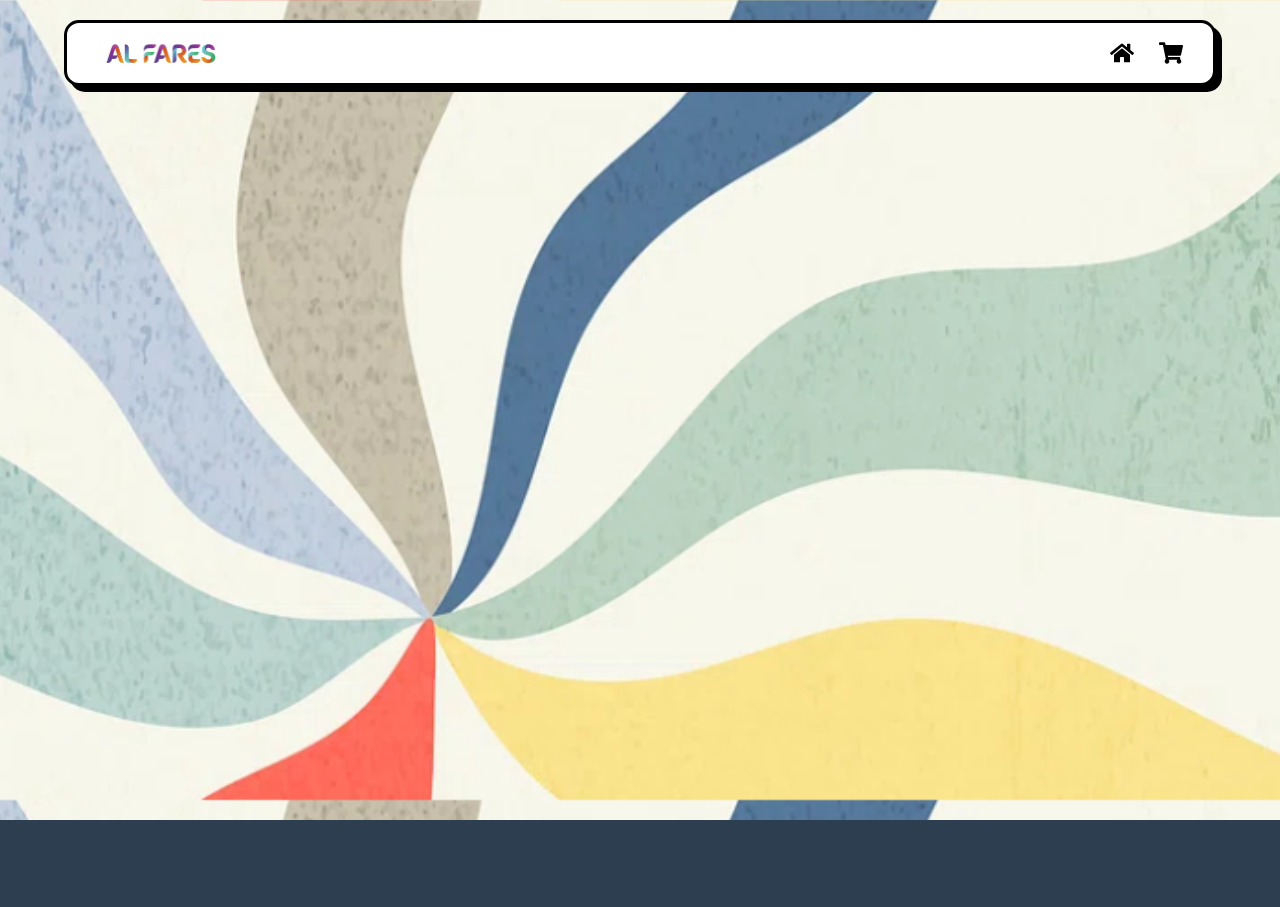
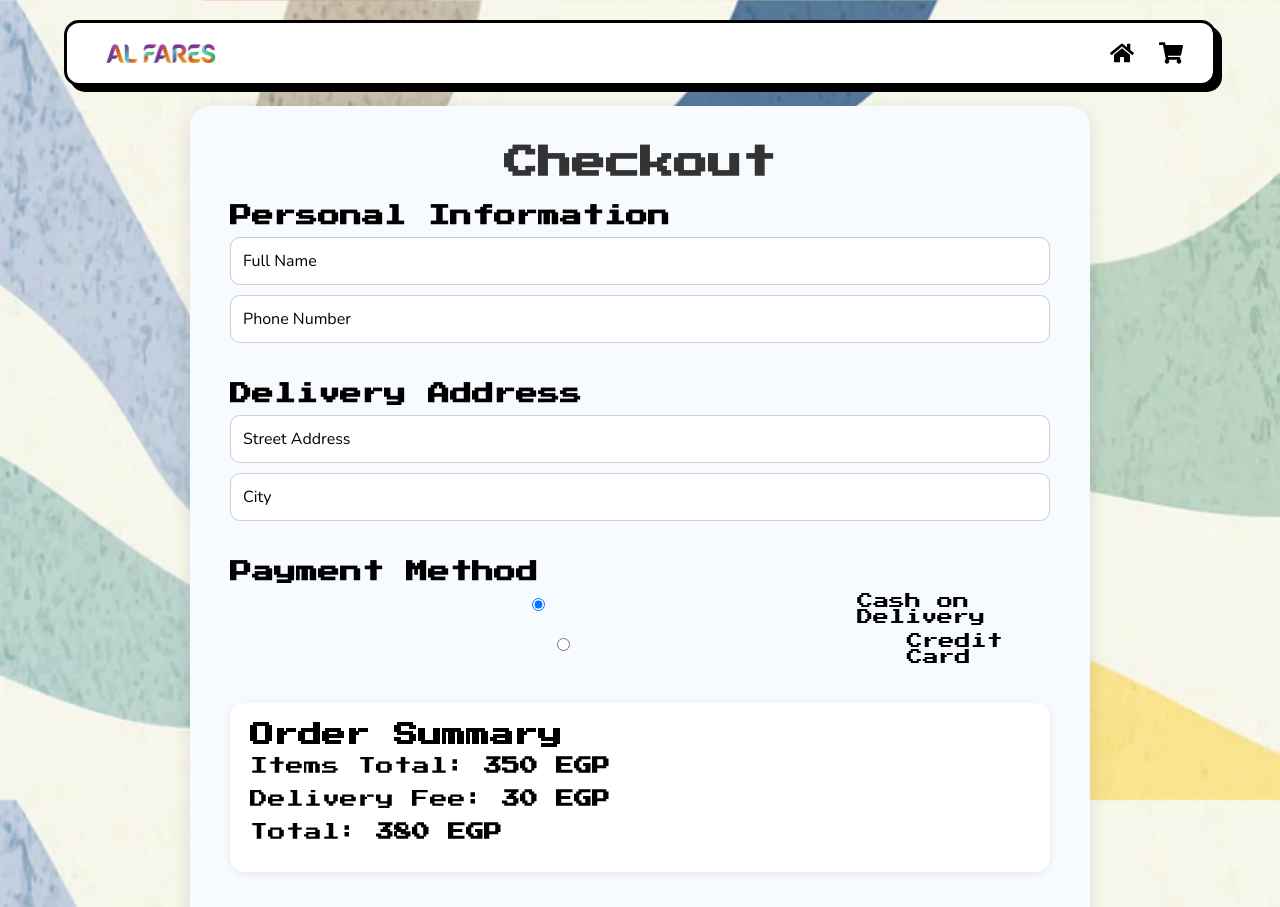
Before and after one commit to nour-ayman/AL_FARES, a React (Create React App) app in the folder web/: page /checkout in a window 1280 px wide. Before the commit this address had no page. Shown: the top 907 px of the page. Before the commit the page ends 820 px from the top, so only its background shows below. Built offline with nearby package versions, Linux system fonts and the light colour scheme; the HTML template or start-up script is replaced by a standard one.

Commit message:
Added checkout navigation and updated CartPage

```diff
--- a/web/src/App.js
+++ b/web/src/App.js
@@ -19,6 +19,9 @@ import ToolsPage from './features/products/tools/ToolsPage';
 
 // Cart Page from your friend's work
 import CartPage from './features/cart/component/CartPage';
+
+// 🔥 Added: Import Checkout Page
+import CheckoutPage from './features/cart/component/CheckoutPage';
 
 function App() {
   return (
@@ -49,6 +52,10 @@ function App() {
 
           {/* Cart Page */}
           <Route path="/cart" element={<CartPage />} />
+
+          {/* 🔥 Checkout Page */}
+          <Route path="/checkout" element={<CheckoutPage />} />
+
         </Routes>
       </Router>
     </CartProvider>
--- a/web/src/features/cart/component/CartPage.js
+++ b/web/src/features/cart/component/CartPage.js
@@ -2,9 +2,11 @@ import React from "react";
 // Correct Import Path: Go up 1 level (..) to 'cart', then into 'hooks'
 import { useCart } from "../hooks/useCart";
 import "./cartpage.css";
+import { useNavigate } from "react-router-dom"; // Added navigate
 
 const CartPage = () => {
   const { cartItems, removeFromCart, totalPrice } = useCart();
+  const navigate = useNavigate(); // Navigation function
 
   return (
     <div className="cart-container">
@@ -44,11 +46,18 @@ const CartPage = () => {
           {/* RIGHT SIDE: The Summary */}
           <div className="order-summary">
             <h2>Summary</h2>
+
             <div className="summary-row">
               <span>Total:</span>
               <span className="total-price">{totalPrice} EGP</span>
             </div>
-            <button className="checkout-btn">Checkout</button>
+
+            <button
+              className="checkout-btn"
+              onClick={() => navigate("/checkout")} // Go to Checkout Page
+            >
+              Checkout
+            </button>
           </div>
         </div>
       )}
--- /dev/null
+++ b/web/src/features/cart/component/CheckoutPage.js
@@ -0,0 +1,111 @@
+import React, { useState } from "react";
+import "./checkout.css";
+
+const CheckoutPage = () => {
+  const [formData, setFormData] = useState({
+    name: "",
+    phone: "",
+    address: "",
+    city: "",
+    payment: "cash",
+  });
+
+  const handleChange = (e) => {
+    setFormData({
+      ...formData,
+      [e.target.name]: e.target.value
+    });
+  };
+
+  const handleSubmit = (e) => {
+    e.preventDefault();
+    alert("Order Confirmed! Thank you for your purchase.");
+  };
+
+  return (
+    <div className="checkout-container">
+      <h1 className="checkout-title">Checkout</h1>
+
+      <form className="checkout-form" onSubmit={handleSubmit}>
+        <div className="checkout-section">
+          <h2>Personal Information</h2>
+          <input
+            type="text"
+            name="name"
+            placeholder="Full Name"
+            value={formData.name}
+            onChange={handleChange}
+            required
+          />
+          <input
+            type="text"
+            name="phone"
+            placeholder="Phone Number"
+            value={formData.phone}
+            onChange={handleChange}
+            required
+          />
+        </div>
+
+        <div className="checkout-section">
+          <h2>Delivery Address</h2>
+          <input
+            type="text"
+            name="address"
+            placeholder="Street Address"
+            value={formData.address}
+            onChange={handleChange}
+            required
+          />
+          <input
+            type="text"
+            name="city"
+            placeholder="City"
+            value={formData.city}
+            onChange={handleChange}
+            required
+          />
+        </div>
+
+        <div className="checkout-section">
+          <h2>Payment Method</h2>
+
+          <label className="radio-row">
+            <input
+              type="radio"
+              name="payment"
+              value="cash"
+              checked={formData.payment === "cash"}
+              onChange={handleChange}
+            />
+            Cash on Delivery
+          </label>
+
+          <label className="radio-row">
+            <input
+              type="radio"
+              name="payment"
+              value="card"
+              checked={formData.payment === "card"}
+              onChange={handleChange}
+            />
+            Credit Card
+          </label>
+        </div>
+
+        <div className="checkout-summary">
+          <h2>Order Summary</h2>
+          <p>Items Total: <strong>350 EGP</strong></p>
+          <p>Delivery Fee: <strong>30 EGP</strong></p>
+          <p className="checkout-total">Total: <strong>380 EGP</strong></p>
+        </div>
+
+        <button className="checkout-btn" type="submit">
+          Confirm Order
+        </button>
+      </form>
+    </div>
+  );
+};
+
+export default CheckoutPage;
--- /dev/null
+++ b/web/src/features/cart/component/checkout.css
@@ -0,0 +1,78 @@
+.checkout-container {
+  padding: 40px;
+  max-width: 900px;
+  margin: auto;
+  background: #f7faff;
+  border-radius: 20px;
+  box-shadow: 0 4px 20px rgba(0,0,0,0.1);
+}
+
+.checkout-title {
+  text-align: center;
+  font-size: 34px;
+  font-weight: 900;
+  margin-bottom: 25px;
+  color: #333;
+}
+
+.checkout-form {
+  display: flex;
+  flex-direction: column;
+  gap: 30px;
+}
+
+.checkout-section h2 {
+  margin-bottom: 10px;
+  font-size: 22px;
+  font-weight: 700;
+}
+
+.checkout-section input {
+  width: 100%;
+  padding: 12px;
+  border-radius: 10px;
+  border: 1px solid #ccc;
+  margin-bottom: 10px;
+  font-size: 16px;
+}
+
+.radio-row {
+  display: flex;
+  align-items: center;
+  gap: 10px;
+  margin-bottom: 8px;
+}
+
+.checkout-summary {
+  padding: 20px;
+  background: #fff;
+  border-radius: 15px;
+  box-shadow: 0 2px 10px rgba(0,0,0,0.07);
+}
+
+.checkout-summary p {
+  font-size: 18px;
+  margin: 6px 0;
+}
+
+.checkout-total {
+  font-size: 20px;
+  margin-top: 10px;
+}
+
+.checkout-btn {
+  width: 100%;
+  padding: 15px;
+  background: #3c6df7;
+  color: white;
+  border: none;
+  font-size: 18px;
+  font-weight: 700;
+  border-radius: 12px;
+  cursor: pointer;
+  transition: 0.2s ease;
+}
+
+.checkout-btn:hover {
+  background: #2a53c7;
+}
```
